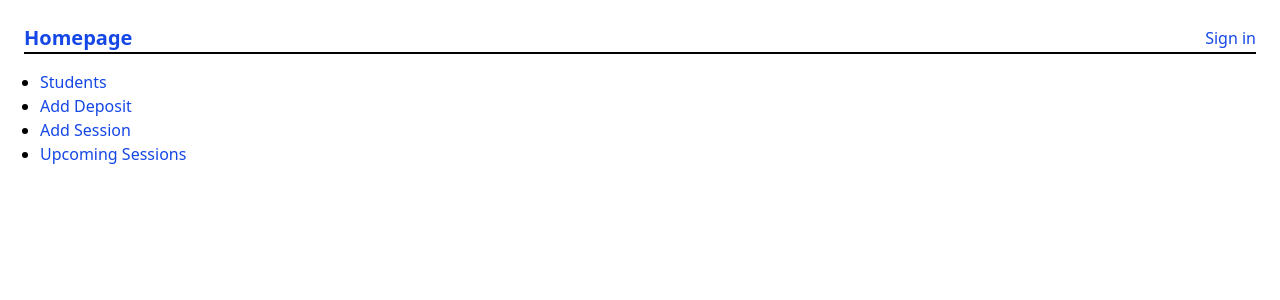
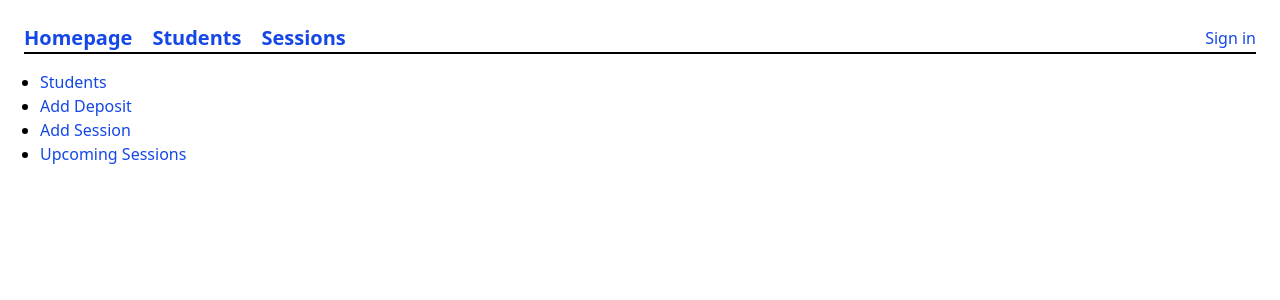
Before and after one commit to frqubit/tutoring_website, a SvelteKit app: page / in a window 1280 px wide. Shown: the top 300 px of the page. Built offline with nearby package versions, Linux system fonts and the light colour scheme; no server answers.

Commit message:
updated header

```diff
--- a/src/routes/+layout.svelte
+++ b/src/routes/+layout.svelte
@@ -8,8 +8,14 @@
 
 <svelte:head><link rel="icon" href={favicon} /></svelte:head>
 <div class="w-full min-h-screen p-6">
-    <div class="w-full border-b-2 mb-4 flex flex-row items-center">
+    <div class="w-full border-b-2 mb-4 flex flex-row items-center gap-x-5">
         <a href="/" class="text-blue-700 text-xl font-semibold">Homepage</a>
+        <a href="/student" class="text-blue-700 text-xl font-semibold"
+            >Students</a
+        >
+        <a href="/session" class="text-blue-700 text-xl font-semibold"
+            >Sessions</a
+        >
 
         {#if !data.signed_in}
             <a href={SIGNIN_URL} class="text-blue-700 ml-auto">Sign in</a>
```
